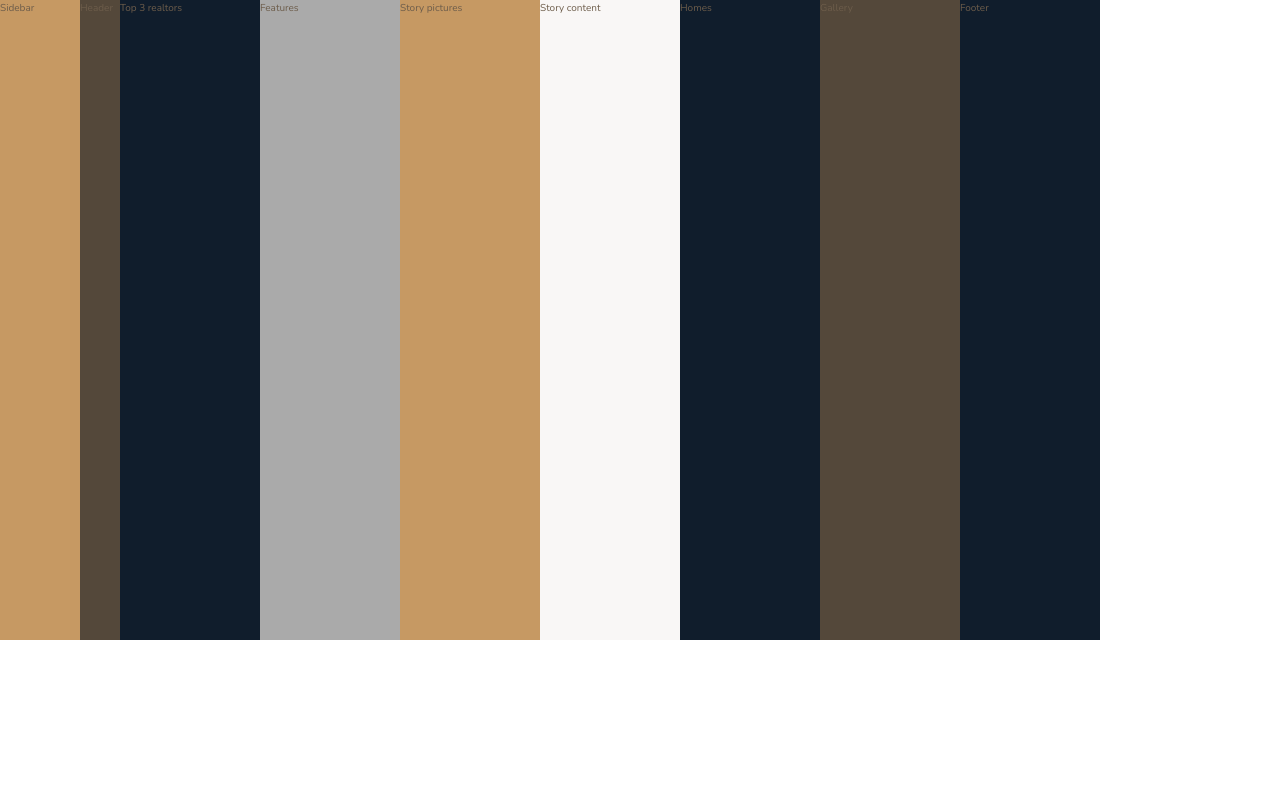
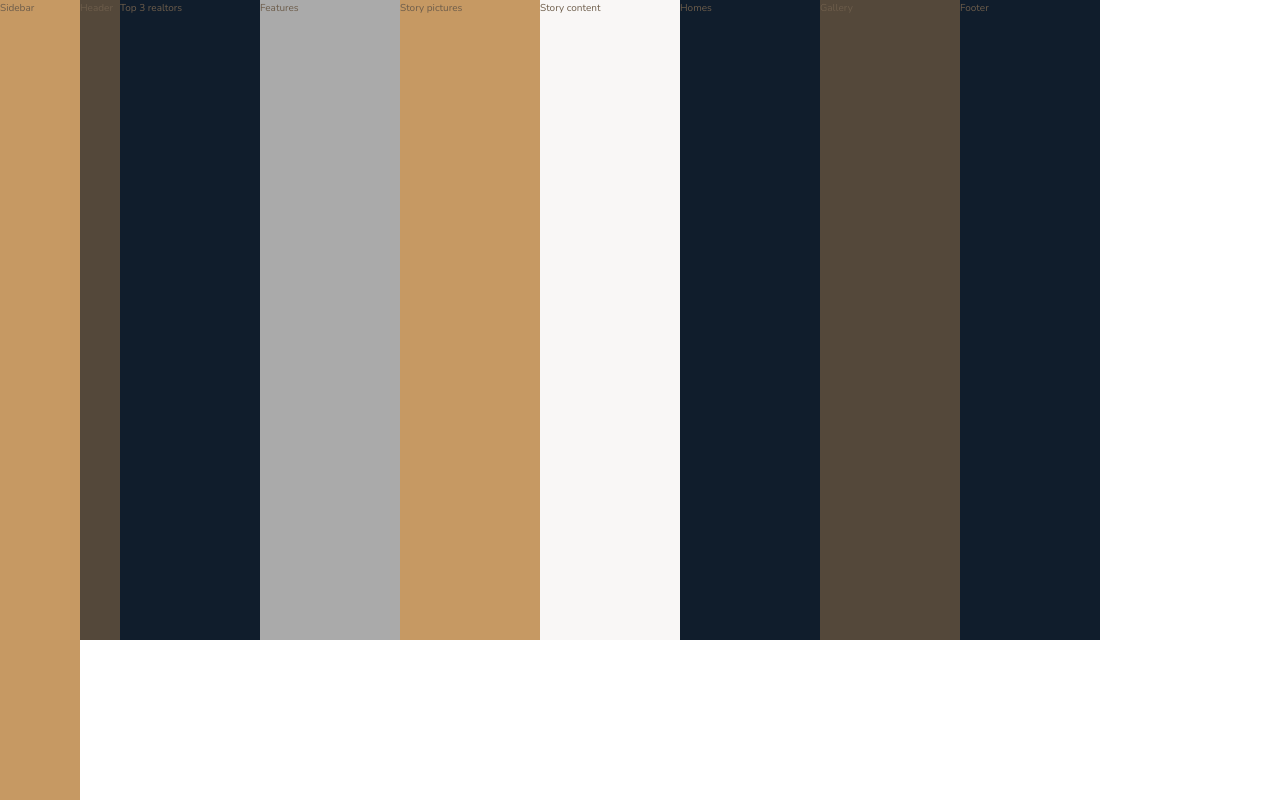
Before and after one commit to henry22/Nexter, a website: page index.html in a window 1280 px wide. Shown: the top 800 px of the page. Drawn offline with nearby package versions, Linux system fonts and the light colour scheme.

Commit message:
Put sidebar at the first column and from top to bottom

```diff
--- a/sass/_sidebar.scss
+++ b/sass/_sidebar.scss
@@ -1,3 +1,5 @@
 .sidebar {
     background-color: $color-primary;
+    grid-column: sidebar-start / sidebar-end;
+    grid-row: 1 / -1;
 }
```
Also changed, not shown: css/style.css.
